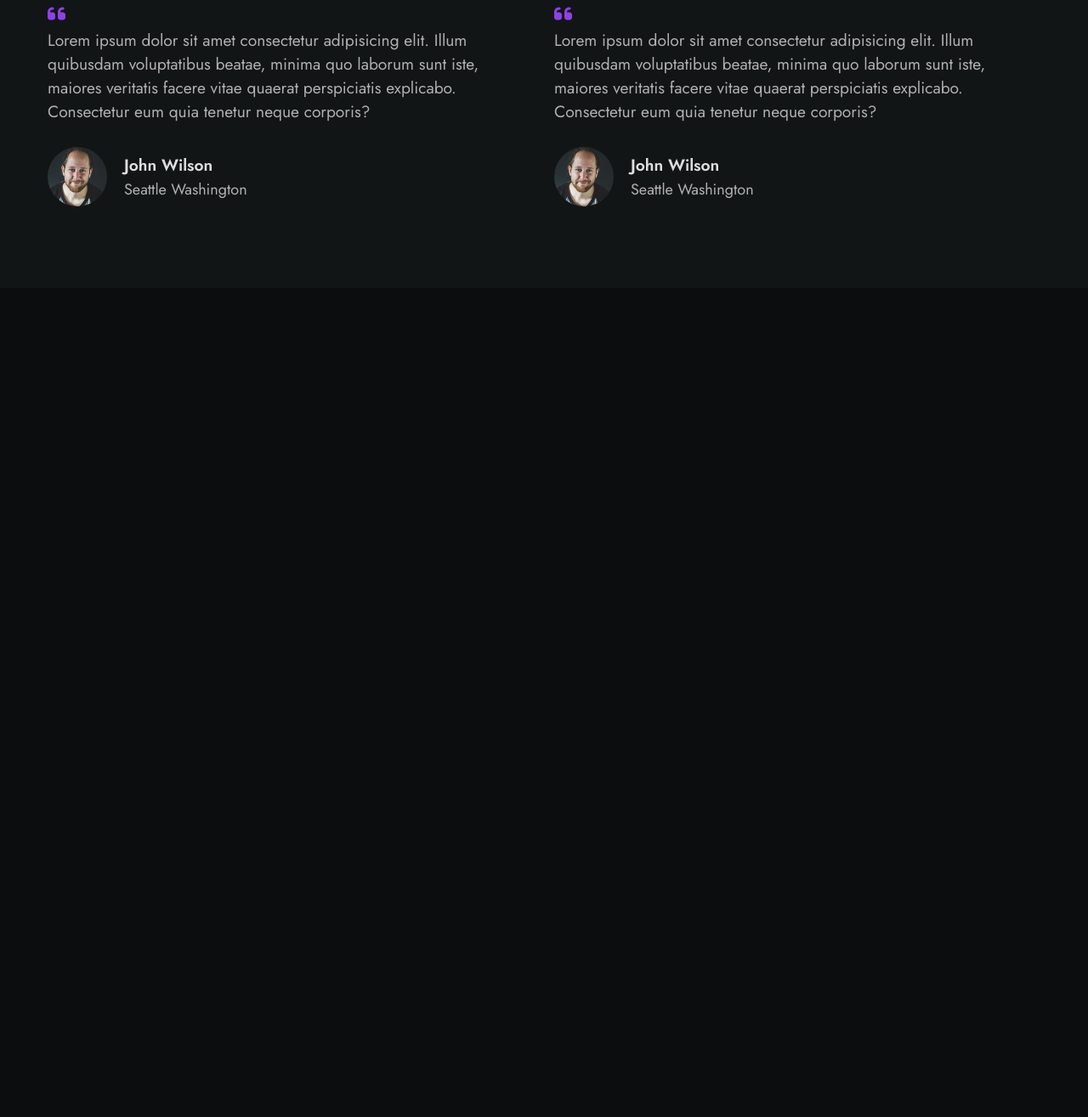
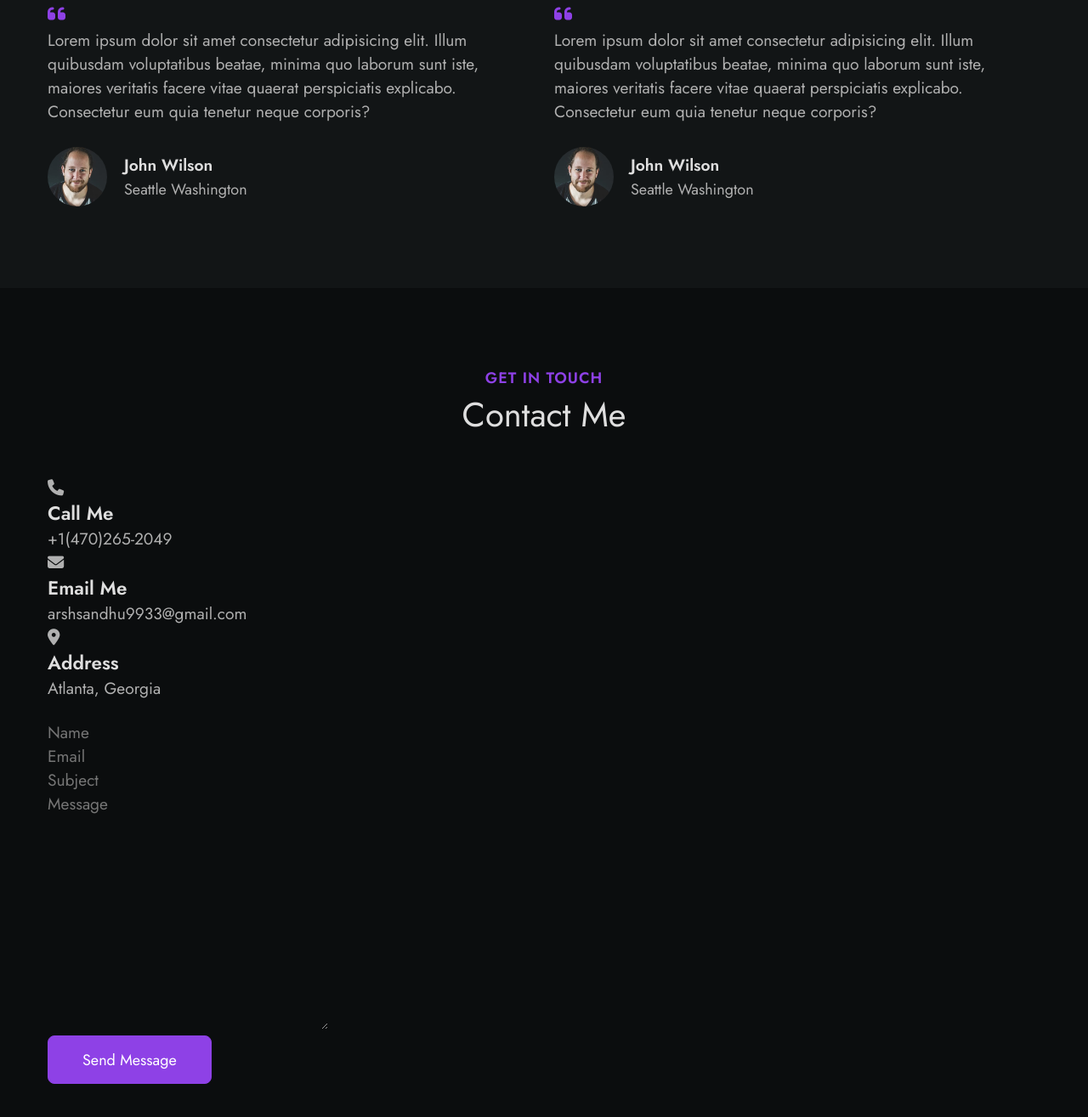
Before and after one commit to ArshSSandhu/ArshSSandhu.github.io, a plain HTML site: page index.html in a window 1280 px wide. Shown: the part 5096-6411 px from the top of the page at 85% size. Before the commit the page ends 5435 px from the top, so only its background shows below. Drawn offline with Linux system fonts and the light colour scheme.

Commit message:
contact hrml

```diff
--- a/index.html
+++ b/index.html
@@ -609,7 +609,77 @@
       </section>
 
       <!--==================== CONTACT ====================-->
-      <section class="contact" id="contact"></section>
+      <section class="contact section" id="contact">
+        <h2 class="section__title title-center" data-title="Get in Touch">
+            Contact Me
+        </h2>
+
+        <div class="contact__container container grid">
+            <div class="contact__details">
+                <div class="contact__item">
+                    <i class="fa-solid fa-phone contact__icon"></i>
+
+                    <div>
+                        <h3 class="contact__title">Call Me</h3>
+                        <span class="contact__data">+1(470)265-2049</span>
+                    </div>
+                </div>
+
+                <div class="contact__item">
+                    <i class="fa-solid fa-envelope contact__icon"></i>
+
+                    <div>
+                        <h3 class="contact__title">Email Me</h3>
+                        <span class="contact__data">arshsandhu9933@gmail.com</span>
+                    </div>
+                </div>
+
+                <div class="contact__item">
+                    <i class="fa-solid fa-location-dot contact__icon"></i>
+
+                    <div>
+                        <h3 class="contact__title">Address</h3>
+                        <span class="contact__data">Atlanta, Georgia</span>
+                    </div>
+                </div>
+
+            </div>
+
+            <form action="" class="contact__form">
+                <div class="form__group">
+                    <div class="form__input">
+                        <input type="text" placeholder="Name" class="input__control">
+                    </div>
+
+
+
+                    <div class="form__input">
+                        <input type="email" placeholder="Email" class="input__control">
+                    </div>
+
+
+
+                    <div class="form__input">
+                        <input type="text" placeholder="Subject" class="input__control">
+                    </div>
+
+                    <div class="form__input">
+                        <textarea
+                            name=""
+                            id=""
+                            placeholder="Message"
+                            cols="30"
+                            rows="10"
+                            class="input__control textarea"
+                        ></textarea>
+                    </div>
+
+                    <button class="btn contact__btn">Send Message</button>
+
+                </div>
+            </form>
+        </div>
+      </section>
     </main>
 
     <!--==================== FOOTER ====================-->
```
